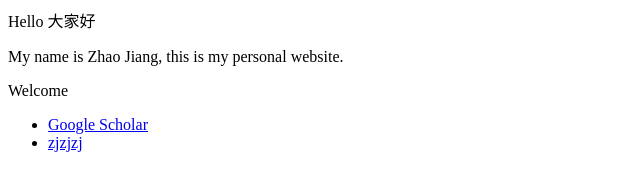
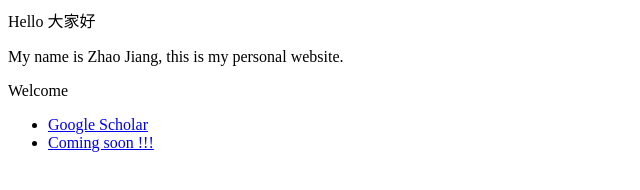
Before and after one commit to Zhao-Jiang/zhao-jiang.github.io, a plain HTML site: page index.html in a window 1280 px wide. Shown: the full height of the page, 0-640 px from the left. Drawn offline with Linux system fonts and the light colour scheme.

Commit message:
Update index.html

```diff
--- a/index.html
+++ b/index.html
@@ -4,5 +4,5 @@
 
 <ul>
   <li> <a href="https://scholar.google.com/citations?user=xfYt2NMAAAAJ&hl=en&citsig=AMD79oq_3o9PWVewCdFkL4ieqnGvLxXdKw">Google Scholar</a> </li>
-  <li> <a href="placeholder">zjzjzj</a> </li>
+  <li> <a href="placeholder">Coming soon !!!</a> </li>
 </ul>
```
